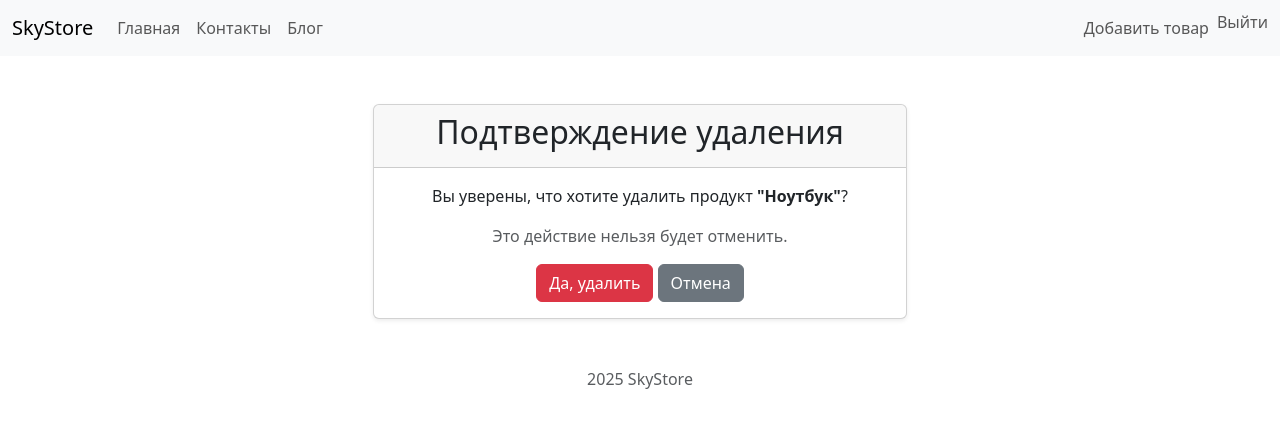
After one commit to RVV59/hw-22.Django, a Django app: page /product/delete/1/ in a window 1280 px wide. The commit adds this page. Shown: the top 428 px of the page. Run offline with Django 5.2, Linux system fonts and the light colour scheme; the visitor is signed in with stand-in values (Sample User, id 1); data comes from the database, SQL or seed files in the repository; some libraries are stand-ins or nearby versions.

Commit message:
added product_confirm_delete.html, Thursday, July 10, 2025 10:49:03 AM

```diff
--- a/catalog/forms.py
+++ b/catalog/forms.py
@@ -42,4 +42,5 @@ class ProductForm(forms.ModelForm):
                 field.widget.attrs.update({'class': 'form-control'})
             else:
                 field.widget.attrs.update({'class': 'form-control', 'rows': 4})
-        self.fields['is_published'].widget.attrs.update({'class': 'form-check-input'})
+        # if 'is_published' in self.fields:
+        #     self.fields['is_published'].widget.attrs.update({'class': 'form-check-input'})
--- a/catalog/models.py
+++ b/catalog/models.py
@@ -50,13 +50,13 @@ class Product(models.Model):
     )
 
     # 2. Добавляем владельца продукта
-    owner = models.ForeignKey(
-        settings.AUTH_USER_MODEL,
-        on_delete=models.SET_NULL,
-        null=True,
-        blank=True,
-        verbose_name="Владелец"
-    )
+    # owner = models.ForeignKey(
+    #     settings.AUTH_USER_MODEL,
+    #     on_delete=models.SET_NULL,
+    #     null=True,
+    #     blank=True,
+    #     verbose_name="Владелец"
+    # )
 
     class Meta:
         db_table = 'Product'
--- /dev/null
+++ b/catalog/templates/product_confirm_delete.html
@@ -0,0 +1,27 @@
+{% extends "base.html" %}
+
+{% block title %}Подтверждение удаления{% endblock %}
+
+{% block content %}
+<div class="container my-5">
+    <div class="row justify-content-center">
+        <div class="col-md-6">
+            <div class="card text-center shadow-sm">
+                <div class="card-header">
+                    <h2>Подтверждение удаления</h2>
+                </div>
+                <div class="card-body">
+                    <p class="card-text">Вы уверены, что хотите удалить продукт <strong>"{{ object.name }}"</strong>?</p>
+                    <p class="text-muted">Это действие нельзя будет отменить.</p>
+
+                    <form method="post">
+                        {% csrf_token %}
+                        <button type="submit" class="btn btn-danger">Да, удалить</button>
+                        <a href="{% url 'catalog:product_detail' object.pk %}" class="btn btn-secondary">Отмена</a>
+                    </form>
+                </div>
+            </div>
+        </div>
+    </div>
+</div>
+{% endblock %}
--- a/catalog/templates/product_detail.html
+++ b/catalog/templates/product_detail.html
@@ -28,12 +28,12 @@
                         {% endif %}
 
                         <!-- Кнопка "Удалить" (для владельца ИЛИ модератора) -->
-                        {% if object.owner == user or user.has_perm('catalog.delete_product') or user.is_superuser %}
+                        {% if object.owner == user or perms.catalog.delete_product or user.is_superuser %}
                             <a href="{% url 'catalog:product_delete' object.pk %}" class="btn btn-danger">Удалить</a>
                         {% endif %}
 
                         <!-- Кнопка "Отменить публикацию" (только для модератора) -->
-                        {% if user.has_perm('catalog.can_unpublish_product') or user.is_superuser %}
+                        {% if perms.catalog.can_unpublish_product or user.is_superuser %}
                             <!-- Здесь может быть ссылка на view, который меняет статус -->
                             <a href="#" class="btn btn-warning">Отменить публикацию</a>
                         {% endif %}
--- a/catalog/views.py
+++ b/catalog/views.py
@@ -1,6 +1,6 @@
 
 from django.views.generic import ListView, DetailView, CreateView, UpdateView, DeleteView, TemplateView
-from django.contrib.auth.mixins import LoginRequiredMixin, UserPassesTestMixin
+from django.contrib.auth.mixins import LoginRequiredMixin
 from django.urls import reverse_lazy
 from .models import Product
 from .forms import ProductForm
--- a/hw_22/settings.py
+++ b/hw_22/settings.py
@@ -153,7 +153,7 @@ LOGIN_REDIRECT_URL = 'catalog:home'
 LOGOUT_REDIRECT_URL = 'catalog:home'
 
 # Настройки почты (пример для Mail.ru)
-EMAIL_BACKEND = 'django.core.mail.backends.smtp.EmailBackend'
+EMAIL_BACKEND = 'django.core.mail.backends.console.EmailBackend'
 EMAIL_HOST = 'smtp.mail.ru'
 EMAIL_PORT = 2525
 EMAIL_USE_TLS = True
```
Also changed, not shown: catalog/management/commands/add_product.py (+0 -126 lines).
